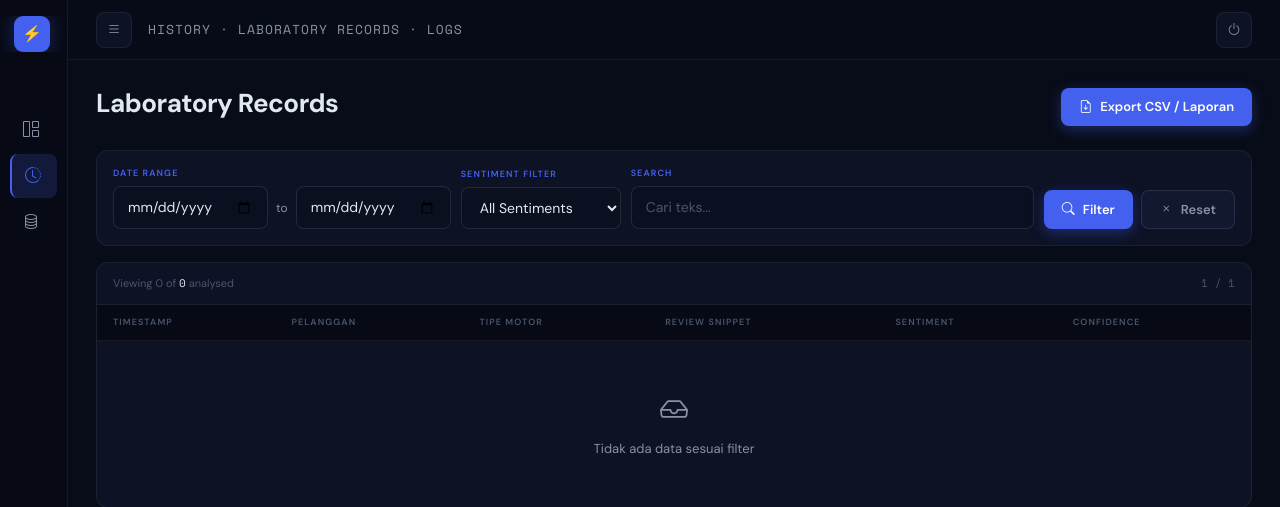
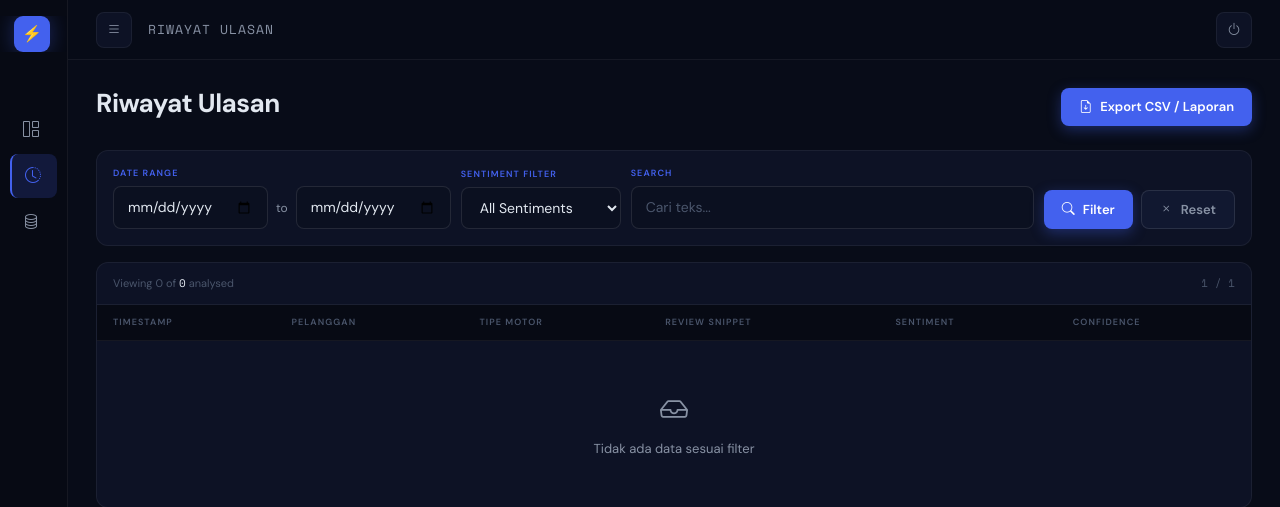
Before and after one commit to dmsfzn/Tugas-Akhir, a Flask app: page /pegawai/history in a window 1280 px wide. Shown: the top 507 px of the page. Run offline with Flask 3, Linux system fonts and the light colour scheme; the visitor is signed in with stand-in values (Sample User, id 1); data that the repository does not hold is empty; parts of the project's set-up code (start-up, migrations or seed data) failed here and were passed over.

Commit message:
Align page headers with page intentions

```diff
--- a/web/templates/owner/dashboard.html
+++ b/web/templates/owner/dashboard.html
@@ -1,6 +1,6 @@
 {% extends 'base.html' %}
 {% block title %}Owner Dashboard{% endblock %}
-{% block page_label %}MOTORMIND · DASHBOARD · OVERVIEW{% endblock %}
+{% block page_label %}Overview{% endblock %}
 
 {% block content %}
 
@@ -9,7 +9,7 @@
     <div class="live-badge">
       <span class="live-dot"></span> Live Laboratory Feed
     </div>
-    <h1>Operations Overview</h1>
+    <h1>Overview</h1>
   </div>
   <div style="display:flex;gap:10px;">
     <button class="btn-mm btn-mm-primary" onclick="openReport('/report/owner-statistik')">
--- a/web/templates/owner/employees.html
+++ b/web/templates/owner/employees.html
@@ -1,6 +1,6 @@
 {% extends 'base.html' %}
 {% block title %}Kelola Pegawai{% endblock %}
-{% block page_label %}MOTORMIND · OWNER · KELOLA PEGAWAI{% endblock %}
+{% block page_label %}Kelola Pegawai{% endblock %}
 
 {% block content %}
 
--- a/web/templates/owner/insight.html
+++ b/web/templates/owner/insight.html
@@ -1,6 +1,6 @@
 {% extends 'base.html' %}
 {% block title %}Insight — Analisis Negatif{% endblock %}
-{% block page_label %}OWNER · INSIGHT · NEGATIF ANALYSIS{% endblock %}
+{% block page_label %}Insight Sentimen{% endblock %}
 
 {% block content %}
 
--- a/web/templates/pegawai/dashboard.html
+++ b/web/templates/pegawai/dashboard.html
@@ -1,6 +1,6 @@
 {% extends 'base.html' %}
 {% block title %}Dashboard Pegawai{% endblock %}
-{% block page_label %}DASHBOARD · OPERATIONS OVERVIEW{% endblock %}
+{% block page_label %}Dashboard{% endblock %}
 
 {% block content %}
 
@@ -10,7 +10,7 @@
     <div class="live-badge">
       <span class="live-dot"></span> Live Laboratory Feed
     </div>
-    <h1>Operations Overview</h1>
+    <h1>Dashboard</h1>
   </div>
 </div>
 
--- a/web/templates/pegawai/history.html
+++ b/web/templates/pegawai/history.html
@@ -1,11 +1,11 @@
 {% extends 'base.html' %}
 {% block title %}History — Laboratory Records{% endblock %}
-{% block page_label %}HISTORY · LABORATORY RECORDS · LOGS{% endblock %}
+{% block page_label %}Riwayat Ulasan{% endblock %}
 
 {% block content %}
 
 <div class="page-header">
-  <h1>Laboratory Records</h1>
+  <h1>Riwayat Ulasan</h1>
   <div style="display:flex;gap:10px;">
     <!-- Export CSV → buka popup laporan semua analisis (range sesuai filter) -->
     <button class="btn-mm btn-mm-primary" onclick="openAllReport()">
--- a/web/templates/pegawai/lexicon.html
+++ b/web/templates/pegawai/lexicon.html
@@ -1,11 +1,11 @@
 {% extends 'base.html' %}
 {% block title %}Manajemen Lexicon{% endblock %}
-{% block page_label %}LEXICON · KNOWLEDGE DATABASE{% endblock %}
+{% block page_label %}Manajemen Leksikon{% endblock %}
 
 {% block content %}
 
 <div class="page-header">
-  <h1>Lexicon Database</h1>
+  <h1>Manajemen Leksikon</h1>
   <div style="display:flex;gap:10px;">
     <!-- Buka popup daftar lexicon lengkap (printable) -->
     <button class="btn-mm btn-mm-ghost" onclick="openReport('/report/lexicon-list')">
```
